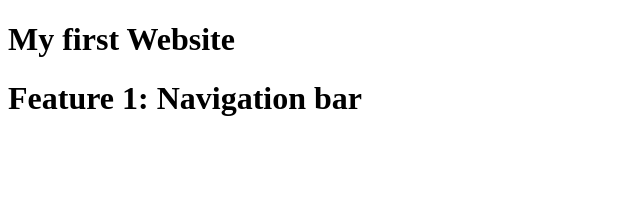
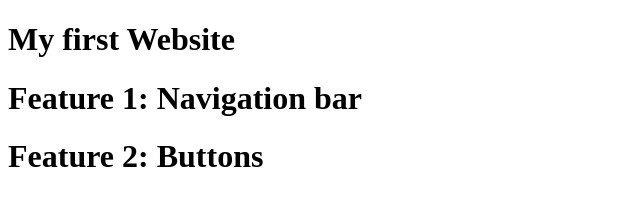
Before and after one commit to furqanshaikh21/Githubworkhop, a plain HTML site: page index.html in a window 1280 px wide. Shown: the whole page, without its empty margins (0-640 px from the left). Drawn offline with Linux system fonts and the light colour scheme.

Commit message:
seond commit and buttons

```diff
--- a/index.html
+++ b/index.html
@@ -8,5 +8,6 @@
 <body>
     <h1>My first Website</h1>
     <h1>Feature 1: Navigation bar </h1>
+    <h1>Feature 2: Buttons</h1>
 </body>
 </html>
```
